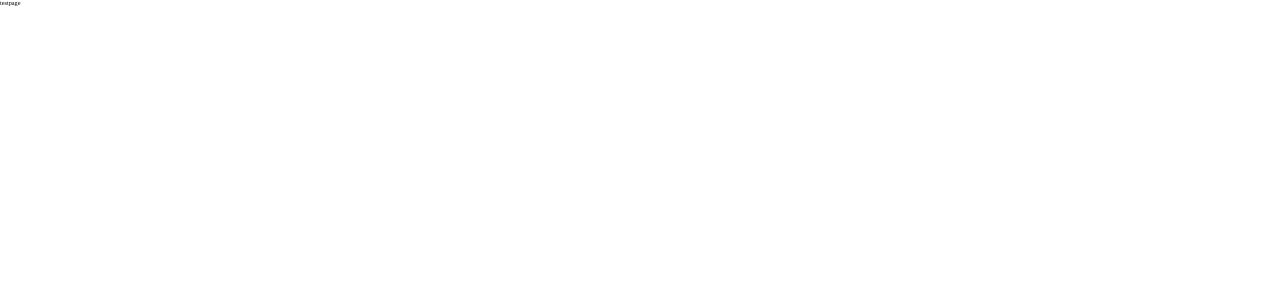
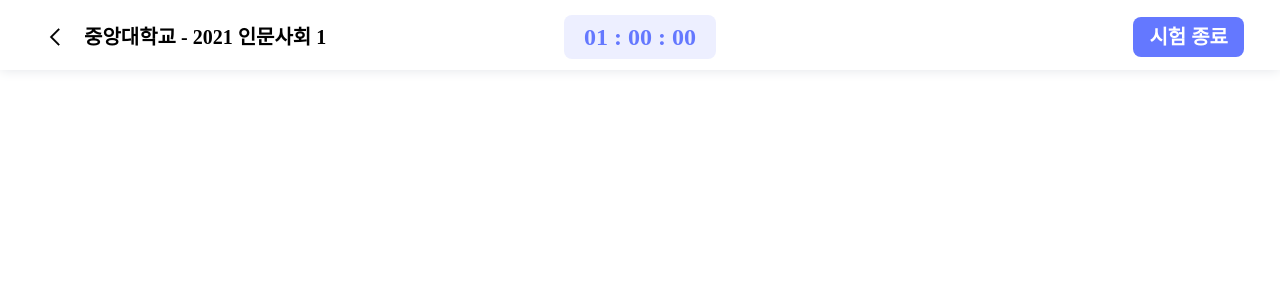
Before and after one commit to nonsoolmate-official/nonsoolmate-client, a React (Vite) app in the folder nonsoolmateClient/: page /takeTest in a window 1280 px wide. Shown: the top 300 px of the page. Built offline with nearby package versions, Linux system fonts and the light colour scheme; a web font is replaced by a local one.

Commit message:
[ etc/#11 ] index.tsx에 TestHeader 컴포넌트 추가

```diff
--- a/nonsoolmateClient/src/takeTest/index.tsx
+++ b/nonsoolmateClient/src/takeTest/index.tsx
@@ -1,3 +1,5 @@
+import TestHeader from "./components/TestHeader";
+
 export default function index() {
-  return <div>testpage</div>;
+  return <TestHeader />;
 }
```
